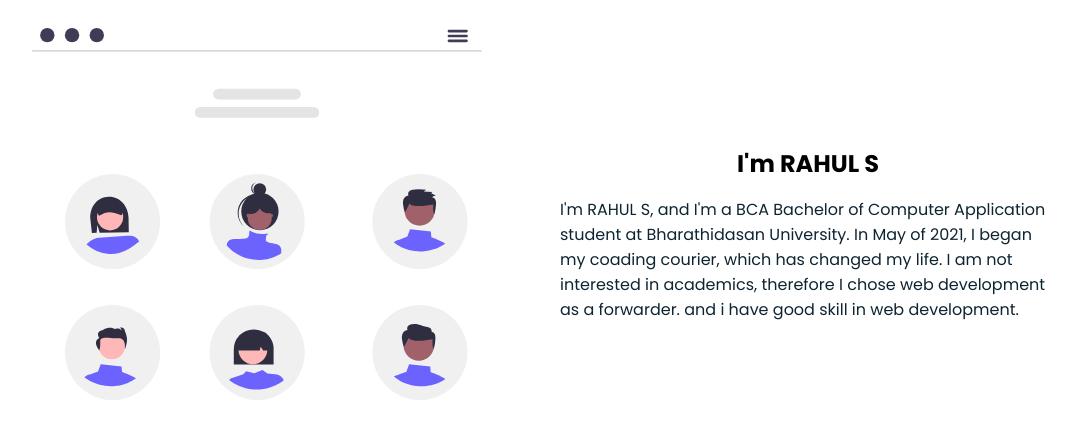
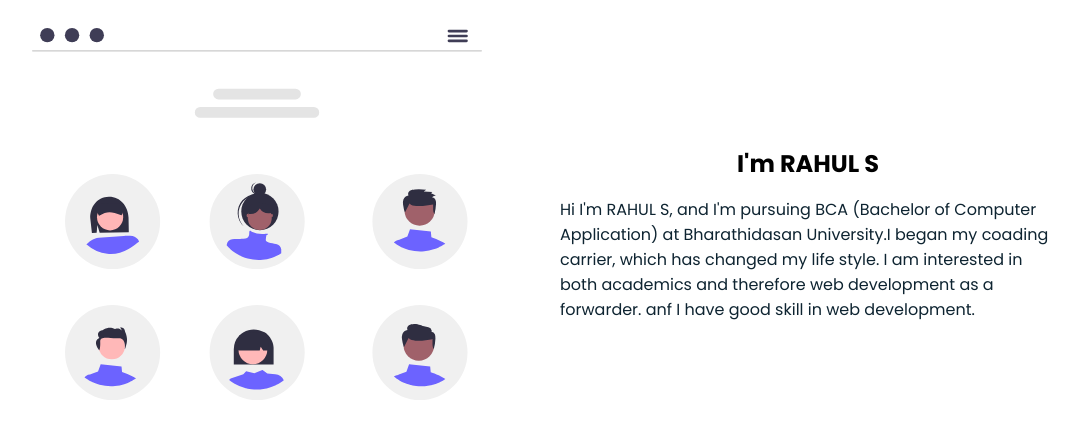
Before and after one commit to Rahulmani421/RAHUL-S, a plain HTML site: page about.html in a window 1280 px wide. Shown: the part 148-586 px from the top of the page, without its empty margins (96-1183 px from the left). Drawn offline with nearby package versions, Linux system fonts and the light colour scheme.

Commit message:
Update about.html

```diff
--- a/about.html
+++ b/about.html
@@ -66,7 +66,7 @@
           I'm RAHUL S
         </h2>
         <p class="about_text" data-aos="fade-down" data-aos-delay="450">
-          I'm RAHUL S, and I'm a BCA Bachelor of Computer Application  student at Bharathidasan University. In May of 2021, I began my coading courier, which has changed my life. I am not interested in academics, therefore I chose web development as a forwarder. and i have good skill in web development.
+          Hi I'm RAHUL S, and I'm pursuing BCA (Bachelor of Computer Application) at Bharathidasan University.I began my coading carrier, which has changed my life style. I am  interested in both academics and therefore  web development as a forwarder. anf I have good skill in web development.
 
         </p>
       </div>
```
